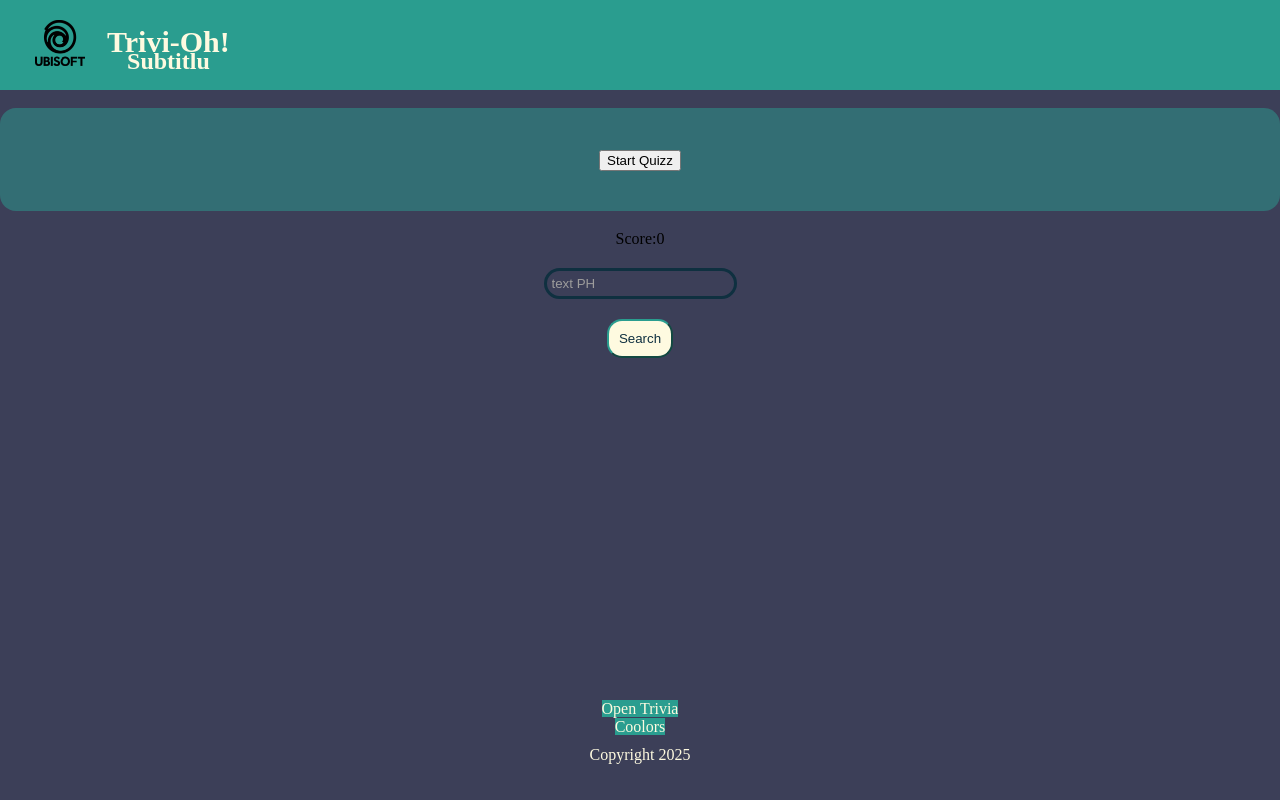
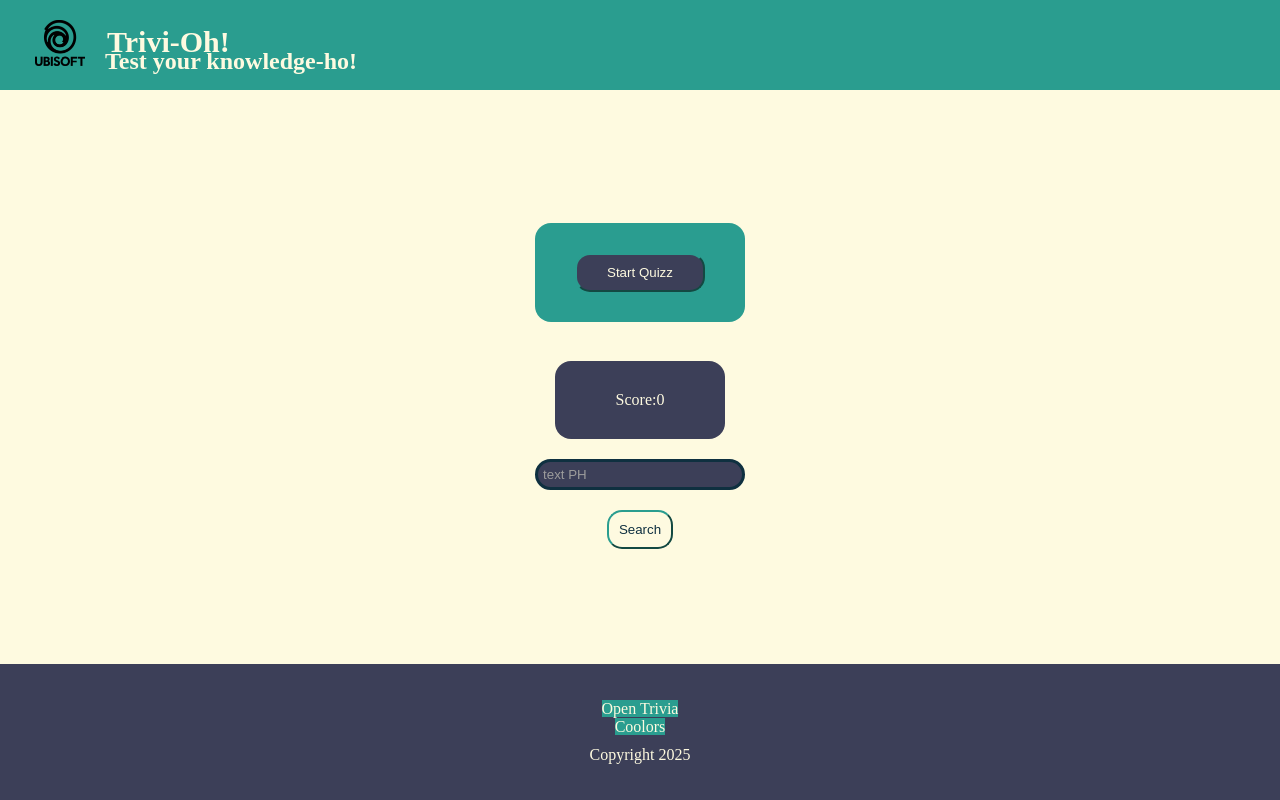
Before and after one commit to DenisCiaus123/Proiect, a React (Vite) app in the folder my-project/: page / in a window 1280 px wide. Built offline with nearby package versions, Linux system fonts and the light colour scheme.

Commit message:
updated start quizz button and score, changed some colors

```diff
--- a/my-project/src/App.jsx
+++ b/my-project/src/App.jsx
@@ -7,7 +7,7 @@ import './global.css';
 export const App = () => {
   return (
     <div>
-      <Header title="Trivi-Oh!" subtitle="Subtitlu" logo={logo} />
+      <Header title="Trivi-Oh!" subtitle="Test your knowledge-ho!" logo={logo} />
       <Body />
       <Footer />
     </div>
--- a/my-project/src/components/Body.jsx
+++ b/my-project/src/components/Body.jsx
@@ -84,14 +84,14 @@ export const Body = () => {
     }, [entry]);
 
     return (
-        <div className={styles.main_content}>
+        <div className={styles["main-content"]}>
             <div>
                 <h3 className={styles.question}>{entry ? decodeHtml(entry.question) : (<><button className={styles["button-start"]} onClick={fetchData}>Start Quizz</button></>)}</h3>
             </div>
             {entry ? (<>
                 {entry.type === "multiple" ?
                     (<>
-                        <div className={styles.container_multi_answer}>
+                        <div className={styles["container-multi-answer"]}>
                             <button className={styles["button-answer"]} onClick={(e) => checkAnswer(e, entry)}>{answers[0]}</button>
                             <button className={styles["button-answer"]} onClick={(e) => checkAnswer(e, entry)}>{answers[1]}</button>
                             <button className={styles["button-answer"]} onClick={(e) => checkAnswer(e, entry)}>{answers[2]}</button>
@@ -99,7 +99,7 @@ export const Body = () => {
                         </div>
                     </>) :
                     (<>
-                        <div className={styles.container_bool_answer}>
+                        <div className={styles["container-bool-answer"]}>
                             <button className={styles["button-answer"]} onClick={(e) => checkAnswer(e, entry)}>{answers[0]}</button>
                             <button className={styles["button-answer"]} onClick={(e) => checkAnswer(e, entry)}>{answers[1]}</button>
                         </div>
@@ -111,7 +111,6 @@ export const Body = () => {
                 <span>Score:</span>
                 <span>{score}</span>
             </div>
-
             <input type="text" placeholder="text PH" className={styles["body-input"]} />
             <div>
                 <button className={styles["button-search"]}>Search</button>
--- a/my-project/src/components/bodyStyle.module.css
+++ b/my-project/src/components/bodyStyle.module.css
@@ -1,15 +1,50 @@
 .main-content {
     display: grid;
-    height: 80vh;
-    justify-content: center;
+    height: 100%;
+    justify-content:center;
     align-items:center;
     background-color: #fefae0;
+    padding: 115px;
+}
+
+.button-start {
+    color:#fefae0;
+    background-color: #3C3F58;
+    border-radius: 15px;
+    padding: 10px;
+    padding-right: 30px;
+    padding-left: 30px;
+    margin-right:10px;
+    margin-left:10px;
+    text-align:center;
+    border-color: #2a9d8f;
+    transition-duration: 0.3s;
+}
+
+.button-start:hover {
+    box-shadow: 0 2px 6px 0 #3c3f5877, 0 7px 15px 0 #54587c65;
+    background-color: #5A7D9A;
+    cursor:pointer;
+}
+
+.button-start:active {
+    transform: translateY(4px);
+    background-color: #3C3F58;
+    cursor: wait;
 }
 
 .question {
     color:#fefae0;
-    background-color: #2a9d8f80;
-    padding: 40px;
+    background-color: #2a9d90;
+    padding: 30px;
+    border-radius: 1rem;
+}
+
+.score {
+    color:#fefae0;
+    background-color: #3C3F58;
+    margin: 20px;
+    padding: 30px;
     border-radius: 1rem;
 }
 
@@ -18,9 +53,7 @@
     background-color: #3C3F58;
     border-color: #2a9d8f;
     border-radius: 1rem;
-    margin-top: 20px;
     padding:5px;
-    -webkit-transition: 0.5s;
     border:3px solid #0f3040;
     outline:none;
 }
@@ -33,14 +66,23 @@
     border: 3px solid #2a9d8f
 }
 
-.container-answers {
+.container-multi-answer {
     color:#000000;
-    background-color: #2a9d8f80;
+    background-color: #2a9d90;
     text-align: center;
     padding: 30px;
     border-radius: 1rem;
     display: grid;
     grid-template-columns: auto auto;
+    row-gap: 20px;
+}
+
+.container-bool-answer {
+    color:#000000;
+    background-color: #2a9d90;
+    text-align: center;
+    padding: 30px;
+    border-radius: 1rem;
 }
 
 .button-answer {
@@ -58,14 +100,14 @@
 }
 
 .button-answer:hover {
-    box-shadow: 0 12px 16px 0 #e76f5157, 0 17px 50px 0 #e76f5163;
+    box-shadow: 0 2px 6px 0 #3c3f5877, 0 7px 15px 0 #54587c65;
     background-color: #5A7D9A;
     cursor:pointer;
 }
 
 .button-answer:active {
     transform: translateY(4px);
-    background-color: #e76f51;
+    background-color: #3C3F58;
 }
 
 .button-search {
@@ -75,8 +117,8 @@
     padding: 10px;
     text-align:center;
     border-color: #2a9d8f;
-    margin-top: 20px;
     transition-duration: 0.3s;
+    margin:20px;
 }
 
 .button-search:hover {
--- a/my-project/src/global.css
+++ b/my-project/src/global.css
@@ -1,14 +1,12 @@
 body {
     background-color: #3C3F58 ;
     margin: 0;
-    display: flex;
-    flex-direction: column;
     text-align: center;
 }
 
 footer {
-   position: absolute;
-   bottom:0px;
-   width: 100%;
-   background-color: #3C3F58;
+    position:fixed;
+    bottom:0px;
+    width: 100%;
+    background-color: #3C3F58;
 }
```
